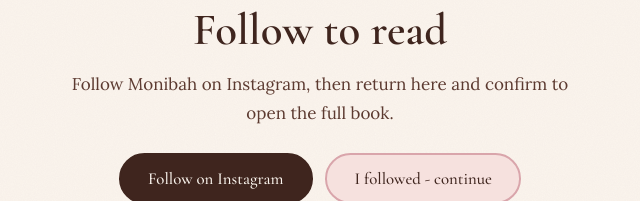
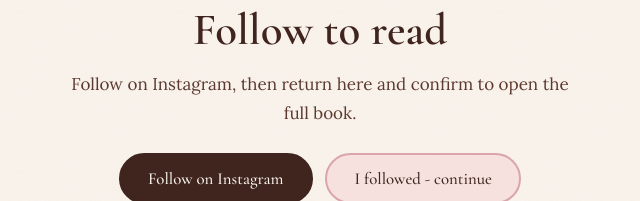
Before and after one commit to moniba3-cs/books, a plain HTML site: page book.html in a window 1280 px wide. Shown: the part 329-530 px from the top of the page, without its empty margins (320-960 px from the left). Drawn offline with nearby package versions, Linux system fonts and the light colour scheme.

Commit message:
Match reader follow instruction

```diff
--- a/book.html
+++ b/book.html
@@ -41,7 +41,7 @@
     <section class="reader-gate" id="reader-gate" aria-labelledby="reader-gate-title">
       <p class="eyebrow">Step 1</p>
       <h2 id="reader-gate-title">Follow to read</h2>
-      <p>Follow Monibah on Instagram, then return here and confirm to open the full book.</p>
+      <p>Follow on Instagram, then return here and confirm to open the full book.</p>
       <div class="reader-gate-actions">
         <a class="btn btn-primary" href="https://instagram.com/mrtvilo._" target="_blank" rel="noopener noreferrer">Follow on Instagram<span class="sr-only"> (opens in a new tab)</span></a>
         <button class="btn btn-secondary" id="unlock-book" type="button">I followed - continue</button>
```
Also changed, not shown: 1 other file.
